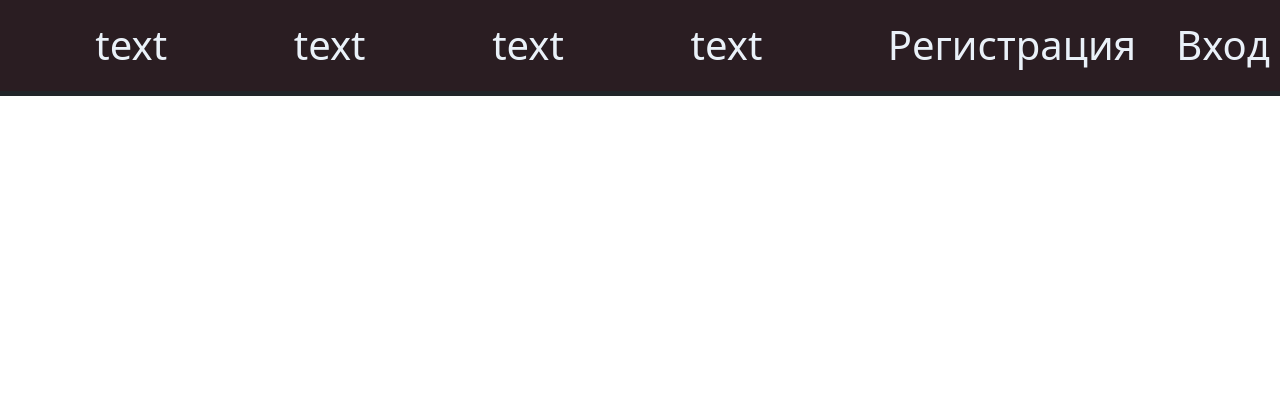
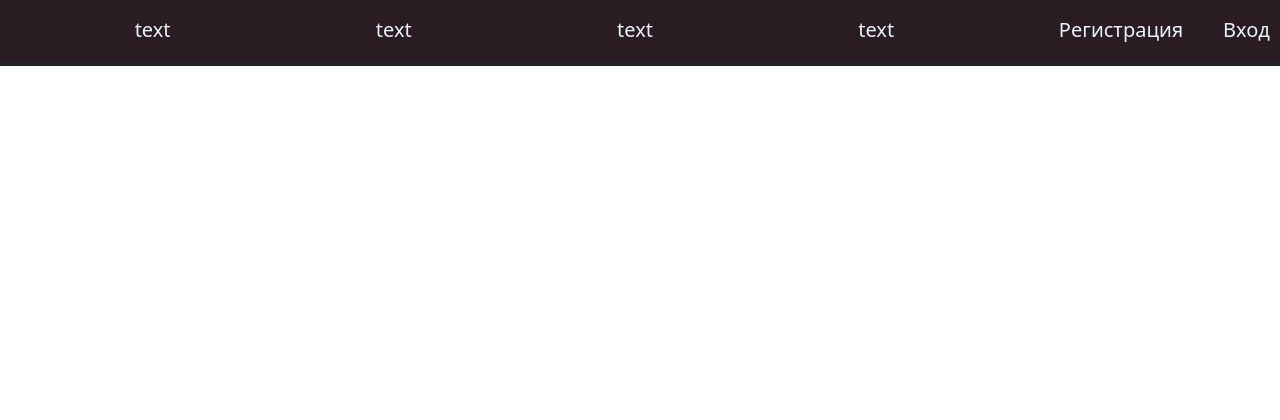
Before and after one commit to smixq/Your_Color, a Flask app: page / in a window 1280 px wide. Shown: the top 420 px of the page. After the commit the page ends 66 px from the top, so only its background shows below. Run offline with Flask 3, Linux system fonts and the light colour scheme; some libraries are stand-ins or nearby versions.

Commit message:
стили

```diff
--- a/static/css/styles_for_generate_plattes.css
+++ b/static/css/styles_for_generate_plattes.css
@@ -45,7 +45,7 @@ nav {
     /* flex: 1; */
     justify-content: space-around;
     flex-direction: row;
-    font-size: 40px;
+    font-size: 20px;
     flex-grow: 1;
 }
 
@@ -65,6 +65,7 @@ nav {
 .nav_action_item {
     margin-left: 30px;
     padding-right: 10px;
+    font-size: 20px;
     display: inline-block;
 }
 
```
